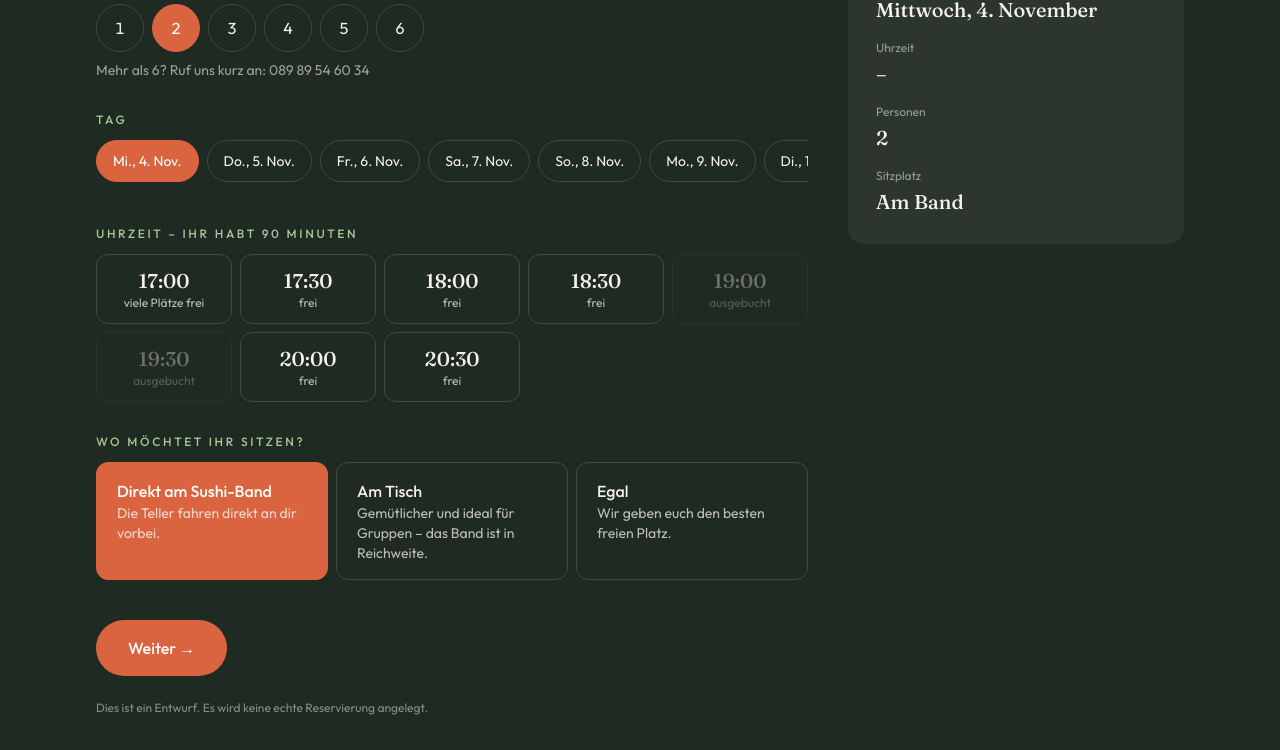
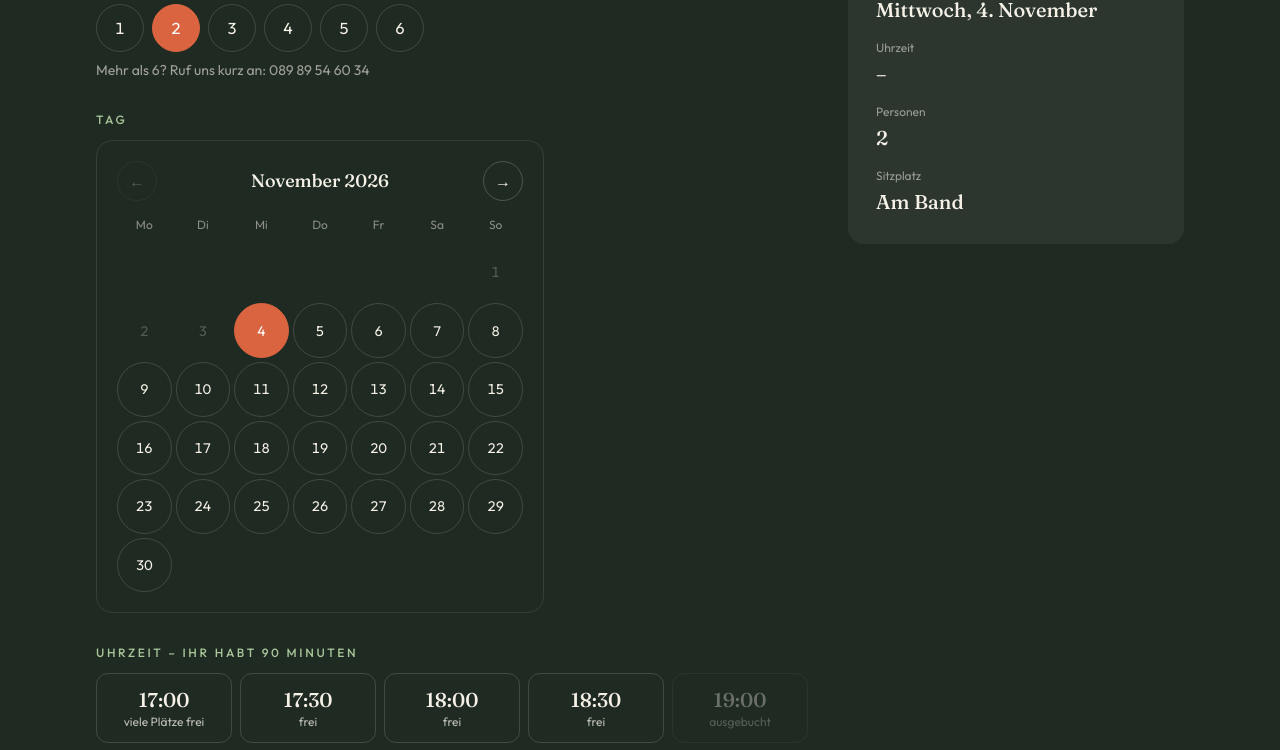
Before and after one commit to GaffelG/aven-studio, a Next.js app: page /demo/bosvietdeli in a window 1280 px wide. Shown: the part 1765-2515 px from the top of the page. Built offline with nearby package versions, Linux system fonts and the light colour scheme.

Commit message:
bo's viet deli mock-up: month calendar for picking the day
Co-Authored-By: Claude Opus 5.5 <noreply@anthropic.com>

```diff
--- a/src/components/demos/bosvietdeli/BoBooking.tsx
+++ b/src/components/demos/bosvietdeli/BoBooking.tsx
@@ -5,7 +5,6 @@ import { bo, seatingsFor } from "@/demos/bosvietdeli/content";
 import { dayKey, isTaken, upcomingDays } from "@/demos/shared/schedule";
 import { cn } from "@/lib/cn";
 
-const shortDate = new Intl.DateTimeFormat("de-DE", { weekday: "short", day: "numeric", month: "short" });
 const longDate = new Intl.DateTimeFormat("de-DE", { weekday: "long", day: "numeric", month: "long" });
 const serif = { fontFamily: "var(--font-fraunces), serif" };
 const label = "text-xs font-medium tracking-[0.22em] text-[#a9c79a] uppercase";
@@ -130,23 +129,14 @@ function BookingForm({ days }: { days: Date[] }) {
 
             <fieldset className="min-w-0">
               <legend className={label}>Tag</legend>
-              <div className="mt-3 flex gap-2 overflow-x-auto pb-3 [scrollbar-color:rgba(255,255,255,0.25)_transparent] [scrollbar-width:thin]">
-                {days.map((d, i) => (
-                  <label key={dayKey(d)} className={cn(choice, "shrink-0 rounded-full px-4 py-2.5 text-sm")}>
-                    <input
-                      type="radio"
-                      name="day"
-                      checked={i === dayIndex}
-                      onChange={() => {
-                        setDayIndex(i);
-                        setTime(null);
-                      }}
-                      className="sr-only"
-                    />
-                    {shortDate.format(d)}
-                  </label>
-                ))}
-              </div>
+              <DayCalendar
+                days={days}
+                selected={dayIndex}
+                onSelect={(i) => {
+                  setDayIndex(i);
+                  setTime(null);
+                }}
+              />
             </fieldset>
 
             <fieldset className="min-w-0">
@@ -262,3 +252,63 @@ function Field({ id, text, value, error, type = "text", autoComplete, onChange }
     </div>
   );
 }
+
+const monthTitle = new Intl.DateTimeFormat("de-DE", { month: "long", year: "numeric" });
+const weekdayNames = ["Mo", "Di", "Mi", "Do", "Fr", "Sa", "So"];
+
+/** Month grid (Monday first). Only the bookable `days` can be picked; arrows switch between their months. */
+function DayCalendar({ days, selected, onSelect }: { days: Date[]; selected: number; onSelect: (index: number) => void }) {
+  const months = Array.from(new Set(days.map((d) => `${d.getFullYear()}-${d.getMonth()}`))).map((k) => {
+    const [y, m] = k.split("-").map(Number);
+    return new Date(y, m, 1, 12);
+  });
+  const [monthIndex, setMonthIndex] = useState(0);
+  const month = months[monthIndex];
+  const bookable = new Map(days.map((d, i) => [dayKey(d), i]));
+  const leading = (month.getDay() + 6) % 7;
+  const daysInMonth = new Date(month.getFullYear(), month.getMonth() + 1, 0).getDate();
+  const cells = Array.from({ length: daysInMonth }, (_, i) => new Date(month.getFullYear(), month.getMonth(), i + 1, 12));
+  const arrow = "grid size-10 place-items-center rounded-full border border-white/20 hover:border-white/60 disabled:pointer-events-none disabled:opacity-25";
+
+  return (
+    <div className="mt-3 max-w-md rounded-2xl border border-white/10 p-4 sm:p-5">
+      <div className="flex items-center justify-between">
+        <button type="button" aria-label="Vorheriger Monat" disabled={monthIndex === 0} onClick={() => setMonthIndex(monthIndex - 1)} className={arrow}>
+          ←
+        </button>
+        <p className="text-lg capitalize" style={serif} aria-live="polite">
+          {monthTitle.format(month)}
+        </p>
+        <button type="button" aria-label="Nächster Monat" disabled={monthIndex === months.length - 1} onClick={() => setMonthIndex(monthIndex + 1)} className={arrow}>
+          →
+        </button>
+      </div>
+      <div className="mt-4 grid grid-cols-7 gap-1 text-center">
+        {weekdayNames.map((name) => (
+          <span key={name} aria-hidden className="pb-2 text-xs text-[var(--bo-cream)]/50">
+            {name}
+          </span>
+        ))}
+        {Array.from({ length: leading }, (_, i) => (
+          <span key={`blank-${i}`} />
+        ))}
+        {cells.map((d) => {
+          const index = bookable.get(dayKey(d));
+          if (index === undefined) {
+            return (
+              <span key={dayKey(d)} aria-hidden className="grid aspect-square place-items-center text-sm text-[var(--bo-cream)]/25 tabular-nums">
+                {d.getDate()}
+              </span>
+            );
+          }
+          return (
+            <label key={dayKey(d)} className={cn(choice, "grid aspect-square place-items-center rounded-full border-transparent text-sm tabular-nums")}>
+              <input type="radio" name="day" aria-label={longDate.format(d)} checked={index === selected} onChange={() => onSelect(index)} className="sr-only" />
+              {d.getDate()}
+            </label>
+          );
+        })}
+      </div>
+    </div>
+  );
+}
```
